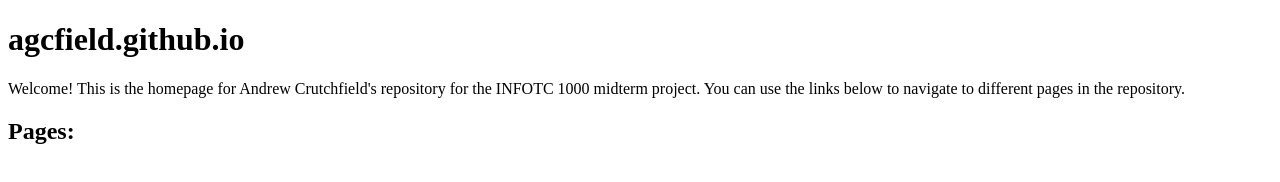
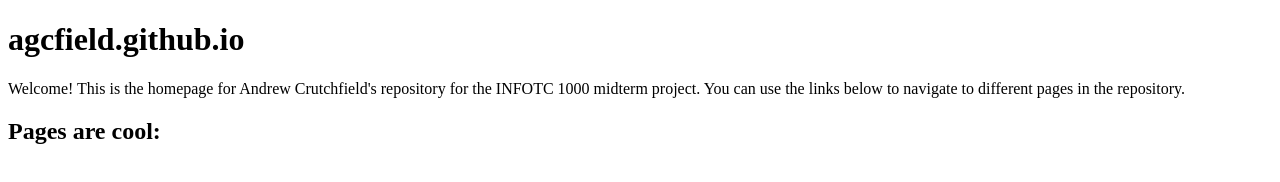
Before and after one commit to agcfield/agcfield.github.io, a plain HTML site: page README.html in a window 1280 px wide. Drawn offline with Linux system fonts and the light colour scheme.

Commit message:
Update README.html

```diff
--- a/README.html
+++ b/README.html
@@ -4,7 +4,7 @@
   <h1>agcfield.github.io</h1>
     <p>Welcome! This is the homepage for Andrew Crutchfield's repository for the INFOTC 1000 midterm project. You can use the links below to navigate to different pages in the repository.</p>
 
-  <h2>Pages:</h2>
+  <h2>Pages are cool:</h2>
 
   </body>
   </html>
```
